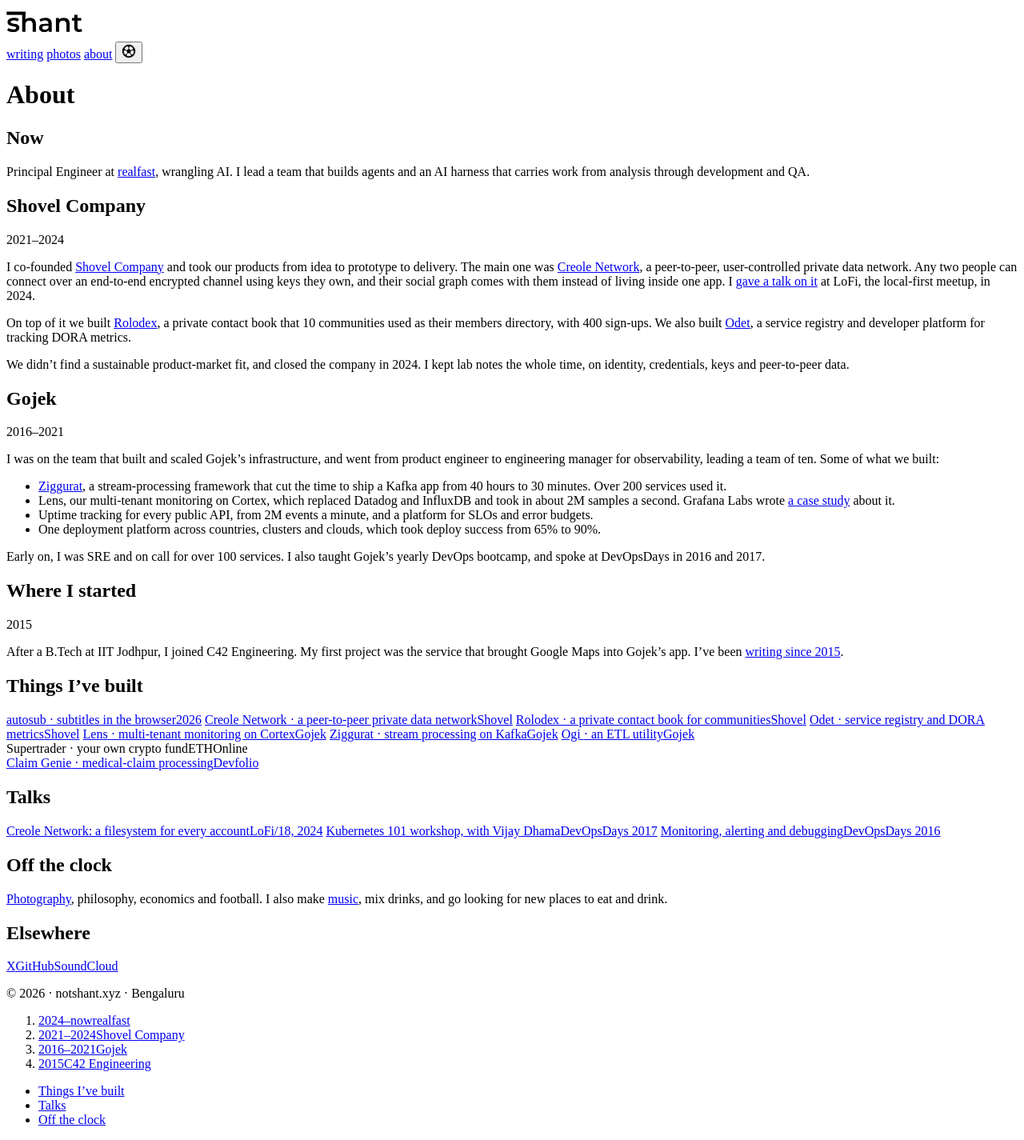
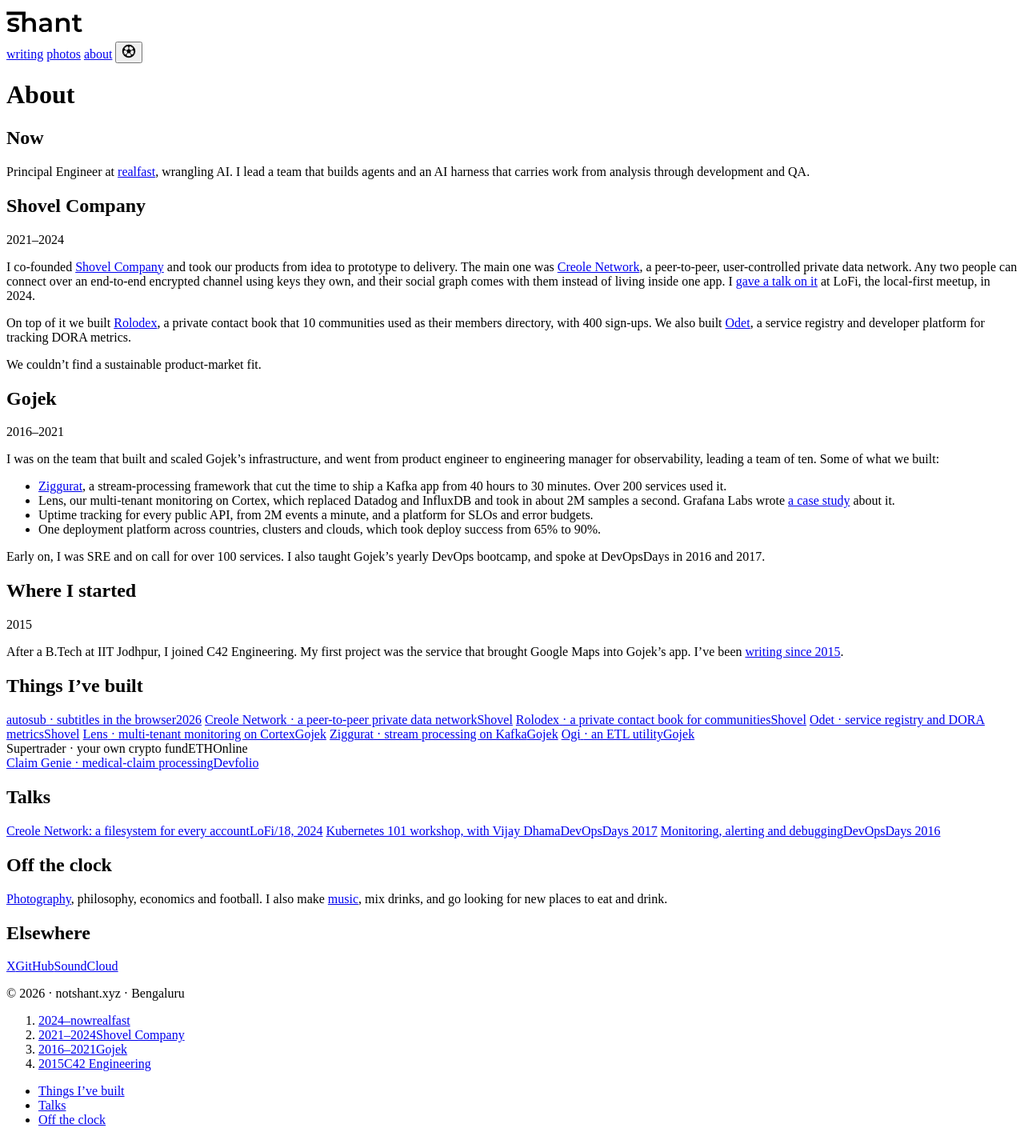
Before and after one commit to prashant3863/prashant3863.github.io, a Jekyll site: the page built from about.html, in a window 1280 px wide. Shown: the whole page at 80% size. Built offline with Jekyll 4.4.1, drawn with Linux system fonts in a browser that asks for light colours.

Commit message:
updating the about me section

```diff
--- a/about.html
+++ b/about.html
@@ -6,7 +6,6 @@
 ns_js: [toc]
 last_modified_at: 2026-11-08
 ---
-{%- assign has_notes = site.notes.size | default: 0 %}
 <div class="ns-split">
   <main class="ns-split__main">
     <h1 class="ns-intro">About</h1>
@@ -20,7 +19,7 @@
       <div class="ns-h2-row"><h2 class="ns-h2">Shovel Company</h2><span class="ns-meta">2021–2024</span></div>
       <p>I co-founded <a href="https://www.shovel.company">Shovel Company</a> and took our products from idea to prototype to delivery. The main one was <a href="https://creole.network">Creole Network</a>, a peer-to-peer, user-controlled private data network. Any two people can connect over an end-to-end encrypted channel using keys they own, and their social graph comes with them instead of living inside one app. I <a href="https://www.youtube.com/watch?v=CZgiOpxq7cM">gave a talk on it</a> at LoFi, the local-first meetup, in 2024.</p>
       <p>On top of it we built <a href="https://blog.shovel.company/p/rolodex-v02-your-internet-native">Rolodex</a>, a private contact book that 10 communities used as their members directory, with 400 sign-ups. We also built <a href="https://www.producthunt.com/products/playground-alpha?launch=odet-playground-1">Odet</a>, a service registry and developer platform for tracking DORA metrics.</p>
-      <p>We didn’t find a sustainable product-market fit, and closed the company in 2024. I kept {% if has_notes > 0 %}<a href="/notes/">lab notes</a>{% else %}lab notes{% endif %} the whole time, on identity, credentials, keys and peer-to-peer data.</p>
+      <p>We couldn’t find a sustainable product-market fit.</p>
     </section>
 
     <section id="gojek" class="ns-section--tight">
```
